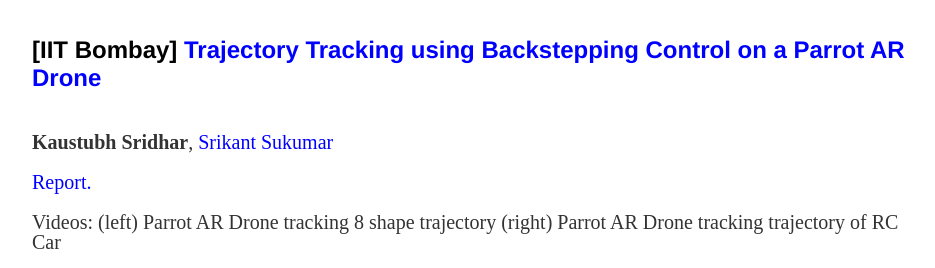
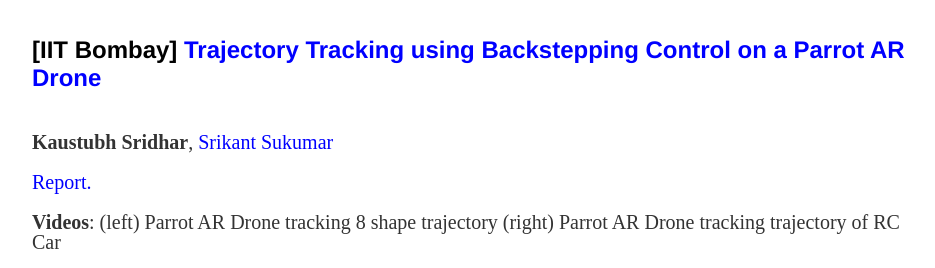
Before and after one commit to kaustubhsridhar/kaustubhsridhar_old.github.io, a Jekyll site: the page built from undergrad.html, in a window 1280 px wide and 900 px high, scrolled down 1618 px, cut to the strip 232-500 px from the top of the window. Shown: the whole strip, without its empty margins (160-1095 px from the left). Built offline with Jekyll 4.4.1, drawn with Linux system fonts in a browser that asks for light colours.

Commit message:
updated index

```diff
--- a/undergrad.html
+++ b/undergrad.html
@@ -32,7 +32,7 @@
 <h5>[IIT Bombay] <a href="https://drive.google.com/open?id=1SKWA6m6MqZdCSWTcLR8-jucBN0QVUorO">Trajectory Tracking using Backstepping Control on a Parrot AR Drone</a></h5>
 <p><b>Kaustubh Sridhar</b>, <a href="https://www.sc.iitb.ac.in/~srikant/dokuwiki/doku.php">Srikant Sukumar</a></p>
 <p><a href="https://drive.google.com/open?id=1SKWA6m6MqZdCSWTcLR8-jucBN0QVUorO">Report.</a></p>
-<p> Videos: (left) Parrot AR Drone tracking 8 shape trajectory (right) Parrot AR Drone tracking trajectory of RC Car </p>
+<p><b>Videos</b>: (left) Parrot AR Drone tracking 8 shape trajectory (right) Parrot AR Drone tracking trajectory of RC Car </p>
 <iframe width="400" height="225" src="https://www.youtube.com/embed/DCzn9Angy2s" frameborder="0" allow="autoplay; encrypted-media" allowfullscreen></iframe>
 <iframe width="400" height="225" src="https://www.youtube.com/embed/riiJ3pi4EY8" frameborder="0" allow="autoplay; encrypted-media" allowfullscreen></iframe>
 <p>We implement backstepping control on a Parrot AR Drone 2.0 in simulation (Gazebo) and in hardware aided by a VICON motion capture system.</p>
```
